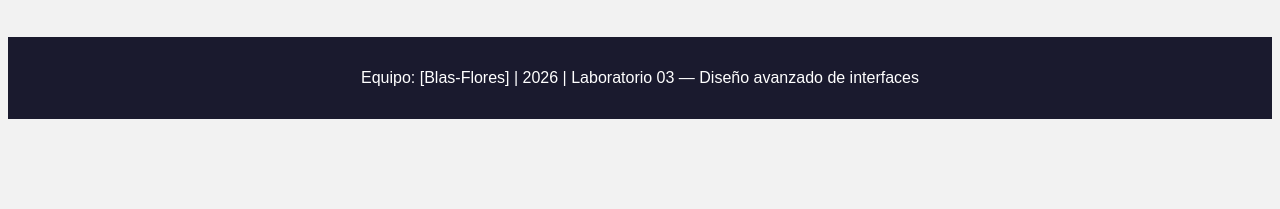
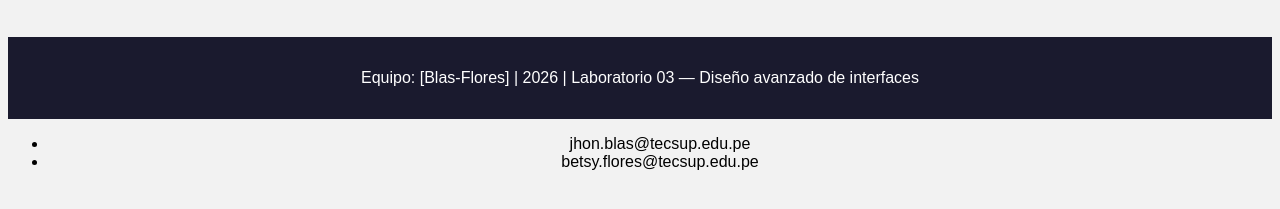
Before and after one commit to betsyfloresaliano/proyecto_lab_s03, a plain HTML site: page index.html in a window 1280 px wide. Shown: the part 243-452 px from the top of the page. Drawn offline with Linux system fonts and the light colour scheme.

Commit message:
fix: agrega correo en footer

```diff
--- a/index.html
+++ b/index.html
@@ -20,5 +20,11 @@
     <footer style="background:#1a1a2e;color:white;text-align:center;padding:16px;margin-top:40px">
       <p>Equipo: [Blas-Flores] | 2026 | Laboratorio 03 — Diseño avanzado de interfaces</p>
     </footer>
+    <ul>
+        <li>jhon.blas@tecsup.edu.pe</li>
+        <li>betsy.flores@tecsup.edu.pe</li>
+    <ul>
+
+
 </body>
 </html>
```
